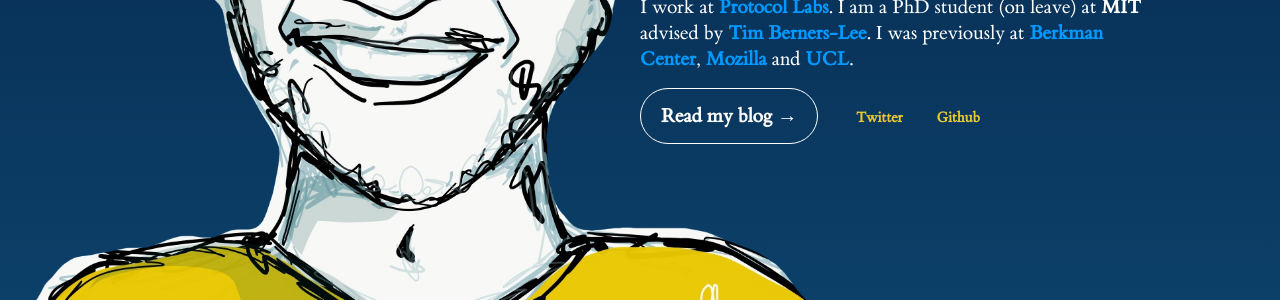
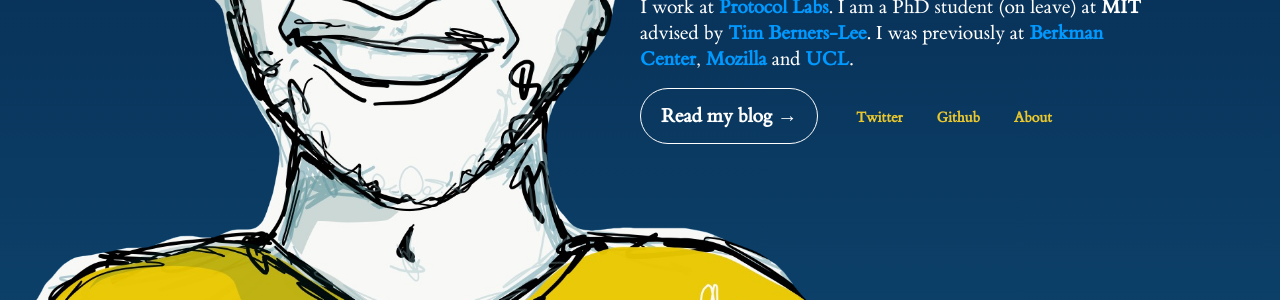
Before and after one commit to nicola/nicola.github.io, a Jekyll site: the page built from index.html, in a window 1280 px wide. Shown: the part 491-791 px from the top of the page. Built offline with Jekyll 4.4.1, drawn with Linux system fonts in a browser that asks for light colours.

```diff
--- a/_layouts/new.html
+++ b/_layouts/new.html
@@ -46,10 +46,11 @@ layout: new
       I also write code poetry and futuristic books. -->
       </p>
       <div id="links">
-      <a href="http://nicola.io" id="button">Read my blog &rarr;</a>
+      <a href="http://nicola.io/blog/" id="button">Read my blog &rarr;</a>
       <ul>
         <li><a href="https://twitter.com/nicolagreco">Twitter</a></li>
         <li><a href="https://github.com/nicola">Github</a></li>
+        <li><a href="http://nicola.io/about">About</a></li>
       </ul>
       </div>
     </div>
```
